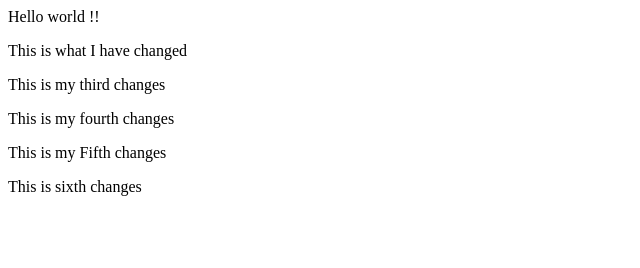
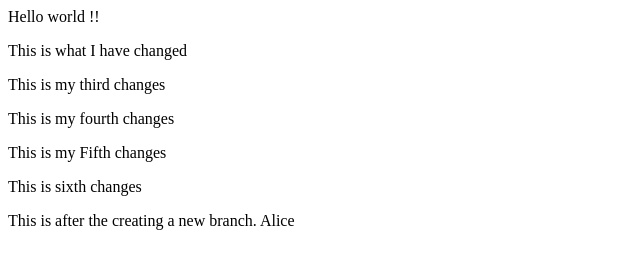
Before and after one commit to nakibansari/mygitexample, a plain HTML site: page index.html in a window 1280 px wide. Shown: the whole page, without its empty margins (0-640 px from the left). Drawn offline with Linux system fonts and the light colour scheme.

Commit message:
committing new brach

```diff
--- a/index.html
+++ b/index.html
@@ -5,4 +5,5 @@
 <p> This is my fourth changes <p>
 <p> This is my Fifth changes </p>
 <p> This is sixth changes </p>
+<p> This is after the creating a new branch. Alice </p>
 </html>
```
